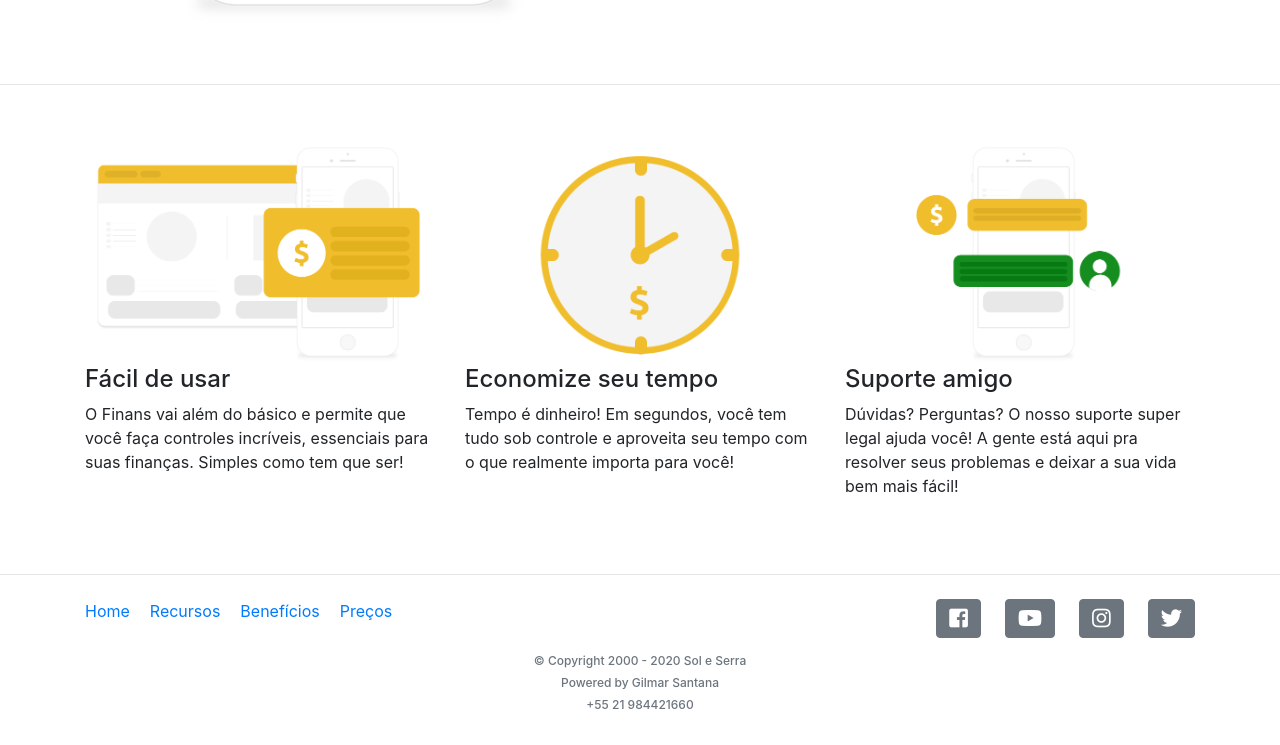
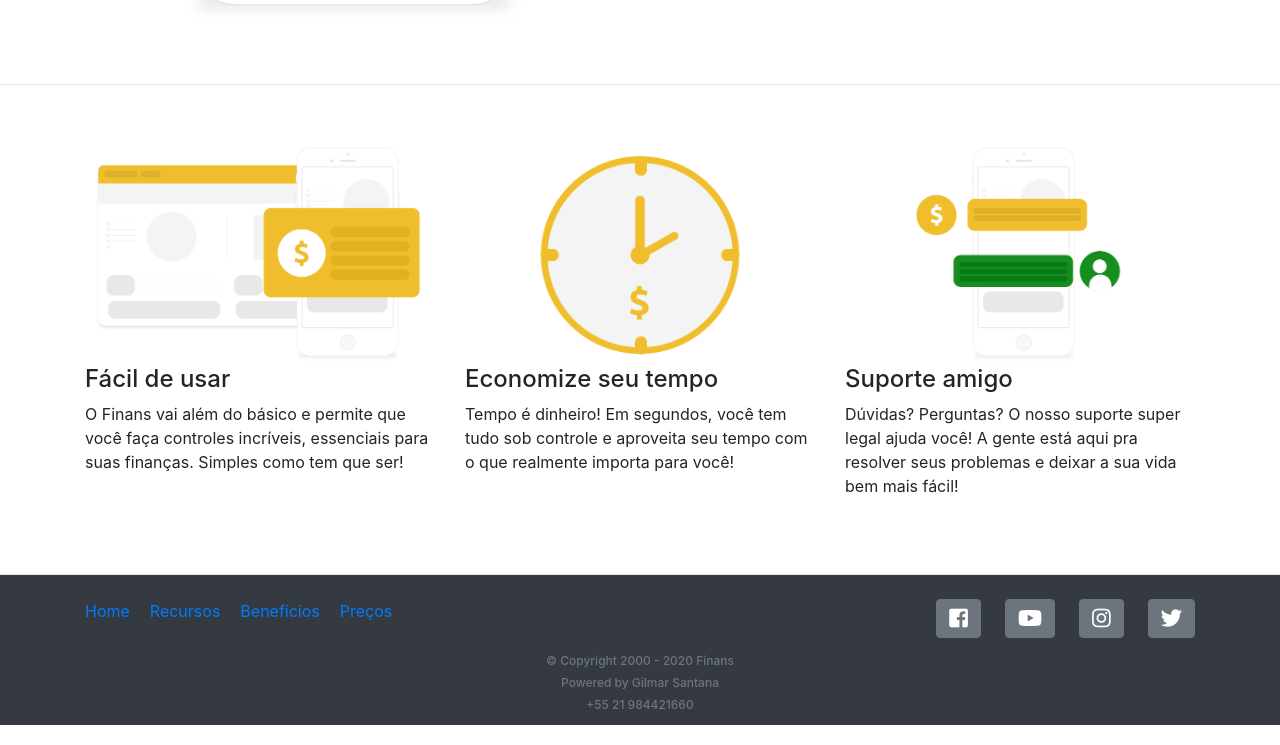
Before and after one commit to gilrsantana/finans, a plain HTML site: page index.html in a window 1280 px wide. Shown: the part 1769-2514 px from the top of the page. Drawn offline with nearby package versions, Linux system fonts and the light colour scheme.

Commit message:
Modified footer
Changed the background to dark and modified the margin to padding bottom and padding top.

```diff
--- a/index.html
+++ b/index.html
@@ -189,7 +189,7 @@
       </div>
     </section><!--/recursos-->
 
-    <footer class="my-4">
+    <footer class="pt-4 pb-1 bg-dark">
 
       <div class="container">
         <div class="row no-gutters">
@@ -222,7 +222,7 @@
         <div class="row d-flex justify-content-center">
           <div class="col-md-4"></div>
           <div class="col-md-4 text-center">
-            <h5 class="assinatura-rodape text-secondary mt-3">&copy; Copyright 2000 - 2020 Sol e Serra</h5>
+            <h5 class="assinatura-rodape text-secondary mt-3">&copy; Copyright 2000 - 2020 Finans</h5>
           </div>
           <div class="col-sm-4"></div>
         </div>
```
